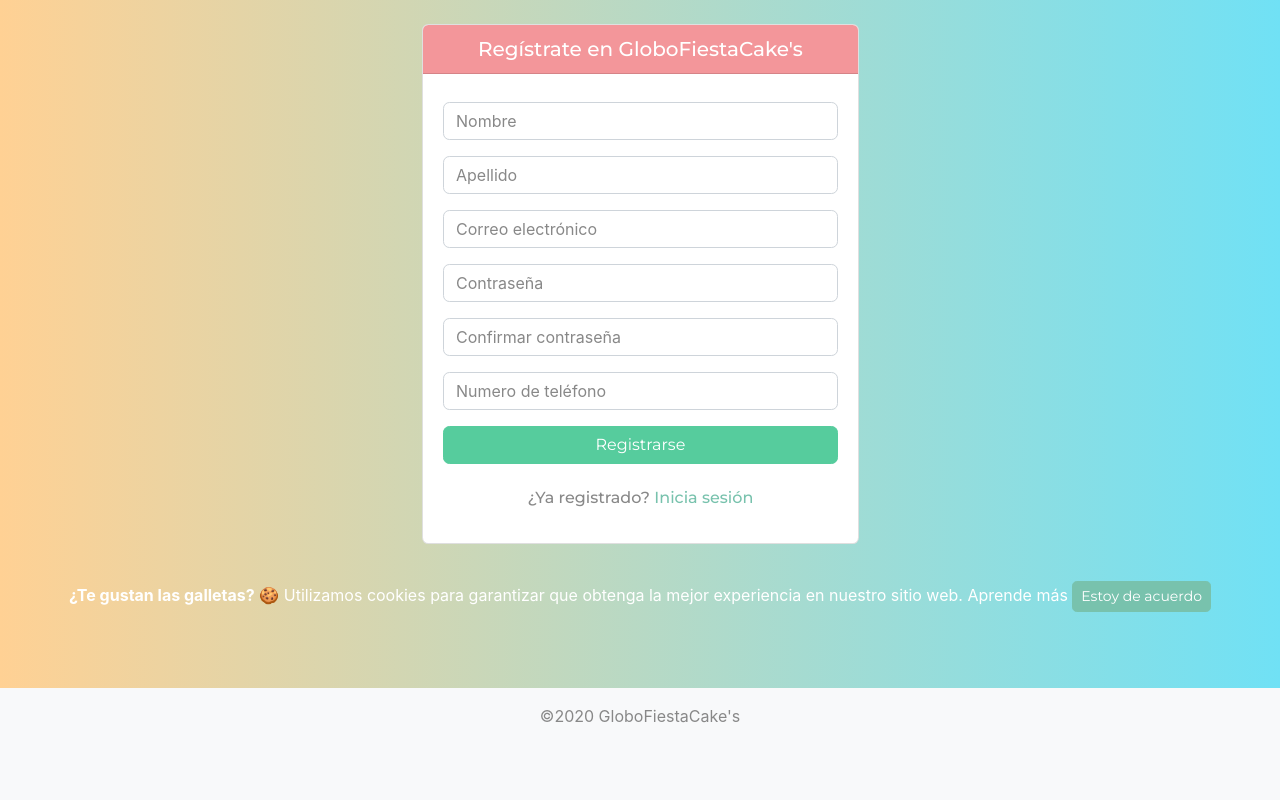
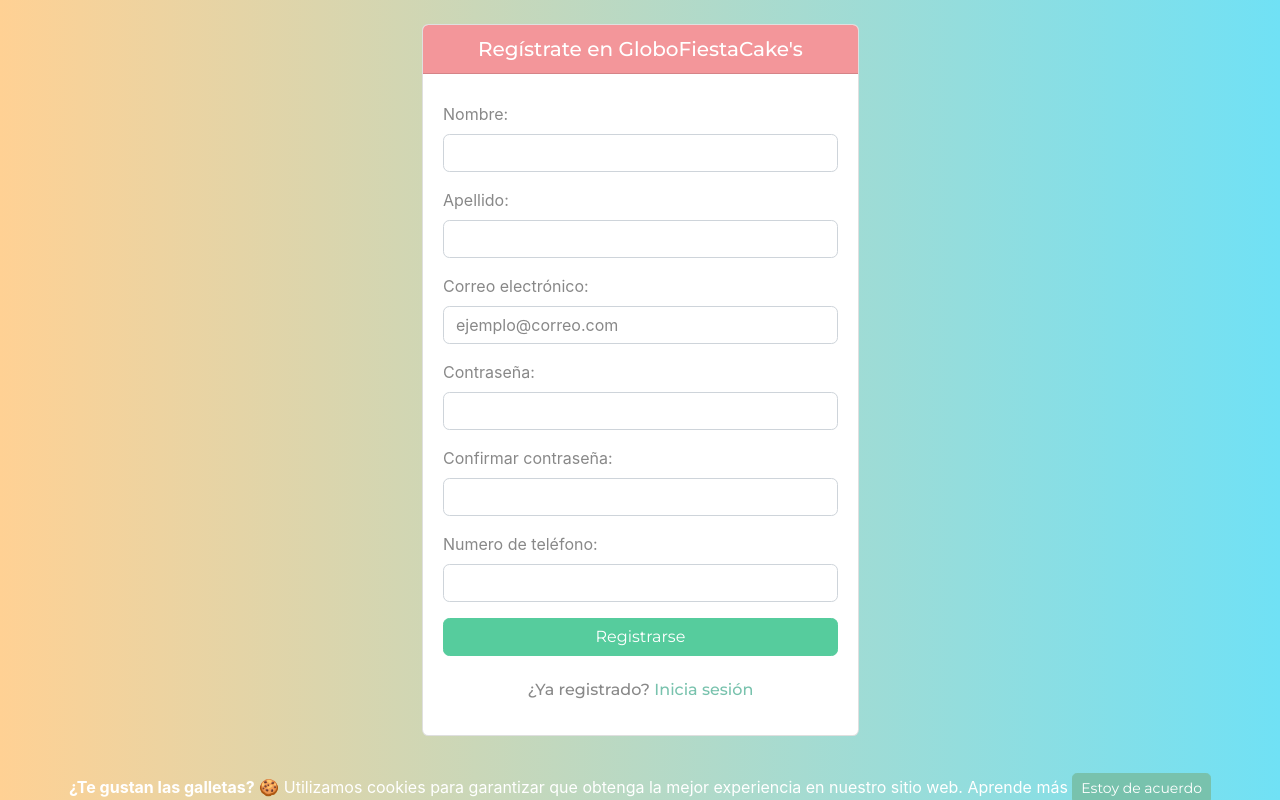
Before and after one commit to DRBC17/cakeshop-app, a Node server app: page /registrate in a window 1280 px wide. Shown: the part 56-856 px from the top of the page. Before the commit the page ends 779 px from the top, so only its background shows below. Run offline with Node 20, Linux system fonts and the light colour scheme; some libraries are stand-ins or nearby versions.

Commit message:
Cambios de formularios

```diff
--- a/views/user/register.hbs
+++ b/views/user/register.hbs
@@ -10,26 +10,29 @@
                     <h5 class="card-header bg-dark text-white text-center">Regístrate en GloboFiestaCake's</h5>
                     <div class="card-body">
                         <div class="form-group pt-2">
-                            <input type="text" name="firstName" placeholder="Nombre" required class="form-control" />
+                            <label>Nombre:</label>
+                            <input type="text" name="firstName" required class="form-control" />
                         </div>
                         <div class="form-group">
-                            <input type="text" name="lastName" placeholder="Apellido" required class="form-control" />
+                            <label>Apellido:</label>
+                            <input type="text" name="lastName" required class="form-control" />
                         </div>
                         <div class="form-group">
-                            <input type="email" name="email" placeholder="Correo electrónico" required
+                            <label>Correo electrónico:</label>
+                            <input type="email" name="email" placeholder="ejemplo@correo.com" required
                                 class="form-control" />
                         </div>
                         <div class="form-group">
-                            <input type="password" name="password" placeholder="Contraseña" required
-                                class="form-control" />
+                            <label>Contraseña:</label>
+                            <input type="password" name="password" required class="form-control" />
                         </div>
                         <div class="form-group">
-                            <input type="password" name="passwordConfirm" placeholder="Confirmar contraseña" required
-                                class="form-control" />
+                            <label>Confirmar contraseña:</label>
+                            <input type="password" name="passwordConfirm" required class="form-control" />
                         </div>
                         <div class="form-group">
-                            <input type="number" name="phone" placeholder="Numero de teléfono" required
-                                class="form-control" />
+                            <label>Numero de teléfono:</label>
+                            <input type="number" name="phone" required class="form-control" />
                         </div>
                         <div class="form-group">
                             <button type="submit" class="btn btn-success btn-block">
```
Also changed, not shown: views/category/updateCategory.hbs (+5 -3 lines), views/user/login.hbs (+4 -4 lines).
